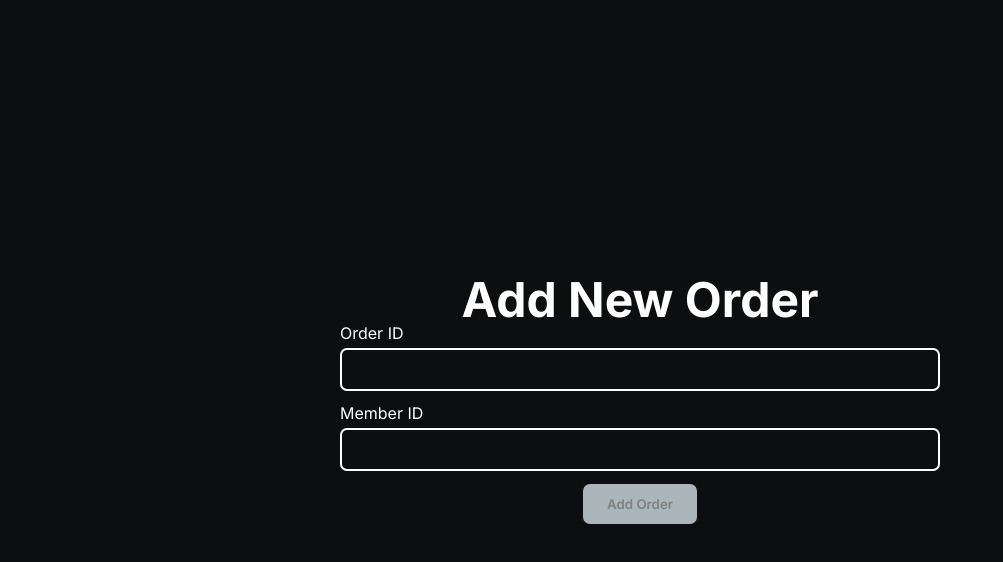
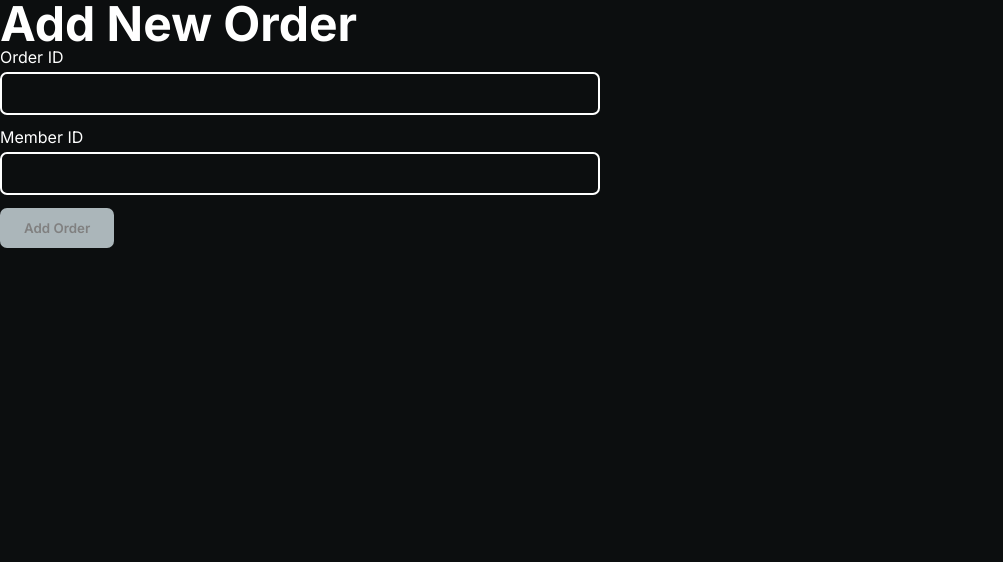
Before and after one commit to GoToGroMSP-20/GoToGroMSP-20, a React (Create React App) app: page / in a window 1280 px wide. Shown: the top 562 px of the page, without its empty margins (0-1003 px from the left). Built offline with nearby package versions, Linux system fonts and the light colour scheme.

Commit message:
More changes

```diff
--- a/src/App.css
+++ b/src/App.css
@@ -1,10 +1,7 @@
 .App {
-  text-align: center;
-  background-color: #0c0e0f;
-  align-items: center;
+  background-color: var(--clr-black);
   display: flex;
   flex-direction: column;
-  justify-content: center;
   min-height: 100vh;
 }
 
```
